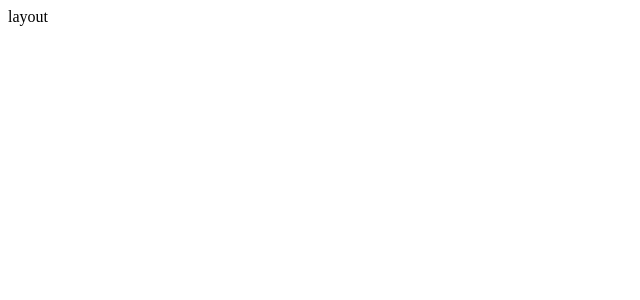
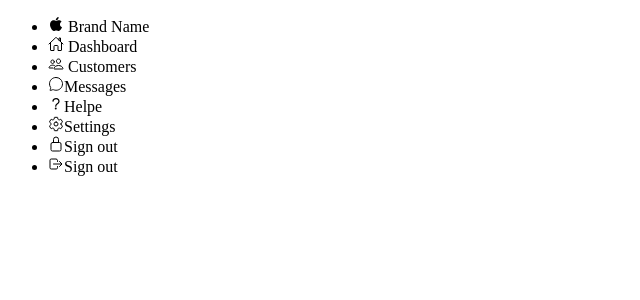
Before and after one commit to chezupo/com.zhuche.admin, a React (Vite) app: page / in a window 1280 px wide. Shown: the top 300 px of the page, without its empty margins (0-640 px from the left). Built offline with nearby package versions, Linux system fonts and the light colour scheme.

Commit message:
feat: installed react-icons.

```diff
--- a/package.json
+++ b/package.json
@@ -11,6 +11,7 @@
     "classnames": "^2.3.1",
     "react": "^17.0.2",
     "react-dom": "^17.0.2",
+    "react-icons": "^4.3.1",
     "react-router-dom": "6"
   },
   "devDependencies": {
--- a/src/container/Layout/index.tsx
+++ b/src/container/Layout/index.tsx
@@ -1,7 +1,65 @@
 import React from "react";
+import style from "./style.module.less"
+import {IoHomeOutline, IoLogoApple, IoPeopleOutline,
+  IoChatbubbleOutline,
+  IoHelpOutline,
+  IoSettingsOutline,
+  IoLockClosedOutline,
+  IoLogOutOutline
+
+} from "react-icons/io5";
 
 const Layout: React.FC = () => {
-  return (<div>layout</div>)
+  return (<div className={style.main}>
+    <div className={style.navigation}>
+      <ul>
+        <li>
+          <a href="#"></a>
+           <span className={style.icon}> <IoLogoApple /> </span>
+          <span className={style.title}>
+            Brand Name
+          </span>
+        </li>
+        <li>
+          <a href="#"></a>
+          <span className={style.icon}> <IoHomeOutline /> </span>
+          <span className={style.title}>
+            Dashboard</span>
+        </li>
+        <li>
+          <a href="#"></a>
+          <span className={style.icon}> <IoPeopleOutline /> </span>
+          <span className={style.title}> Customers</span>
+        </li>
+        <li>
+          <a href="#"></a>
+          <span className={style.icon}><IoChatbubbleOutline /></span>
+          <span className={style.title}>Messages</span>
+        </li>
+        <li>
+          <a href="#"></a>
+          <span className={style.icon}><IoHelpOutline /></span>
+          <span className={style.title}>Helpe</span>
+        </li>
+        <li>
+          <a href="#"></a>
+          <span className={style.icon}><IoSettingsOutline /></span>
+          <span className={style.title}>Settings</span>
+        </li>
+        <li>
+          <a href="#"></a>
+          <span className={style.icon}><IoLockClosedOutline /></span>
+          <span className={style.title}>Sign out</span>
+        </li>
+        <li>
+          <a href="#"></a>
+          <span className={style.icon}><IoLogOutOutline /></span>
+          <span className={style.title}>Sign out</span>
+        </li>
+
+      </ul>
+    </div>
+  </div>)
 }
 
 export default Layout
--- a/src/container/Layout/style.module.less
+++ b/src/container/Layout/style.module.less
@@ -0,0 +1,7 @@
+.main {
+  .navigation {
+    .icon {
+
+    }
+  }
+}
```
Also changed, not shown: 2 other files (tests, documents, lock files or other folders).
